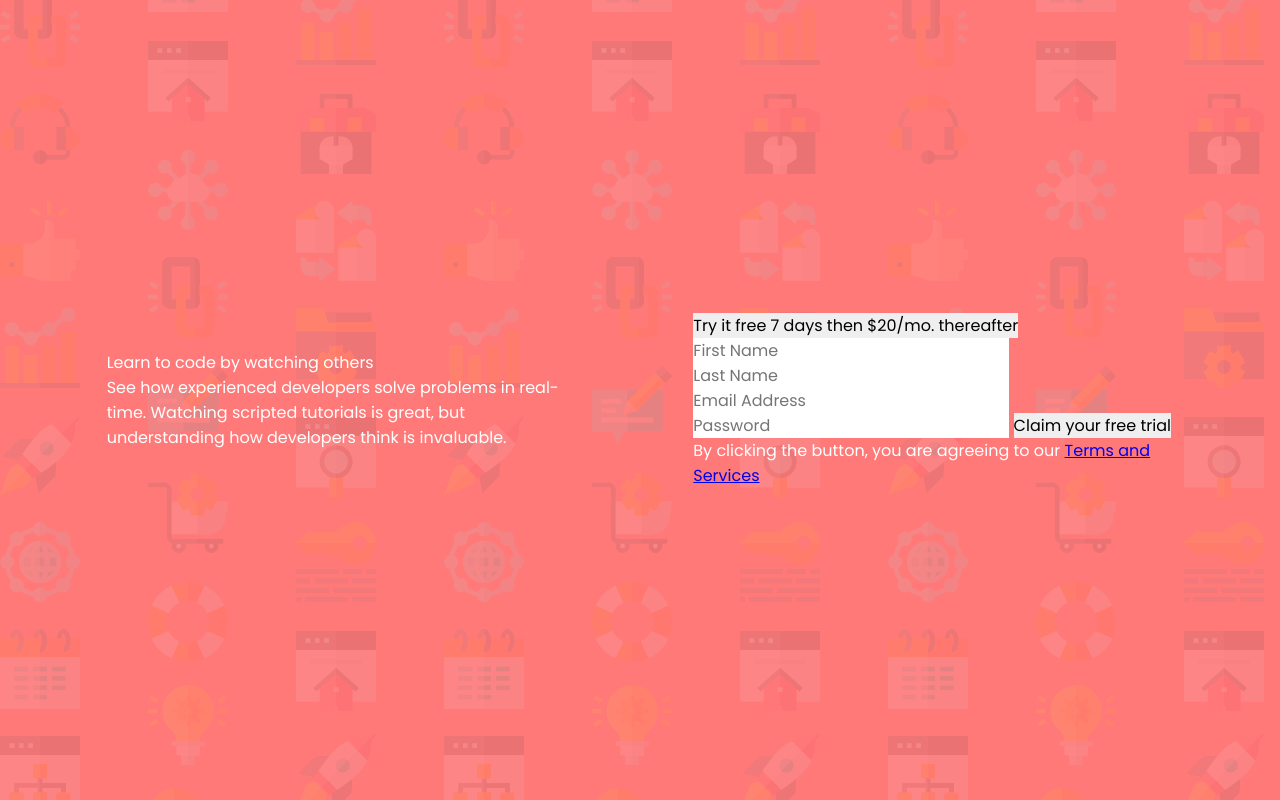
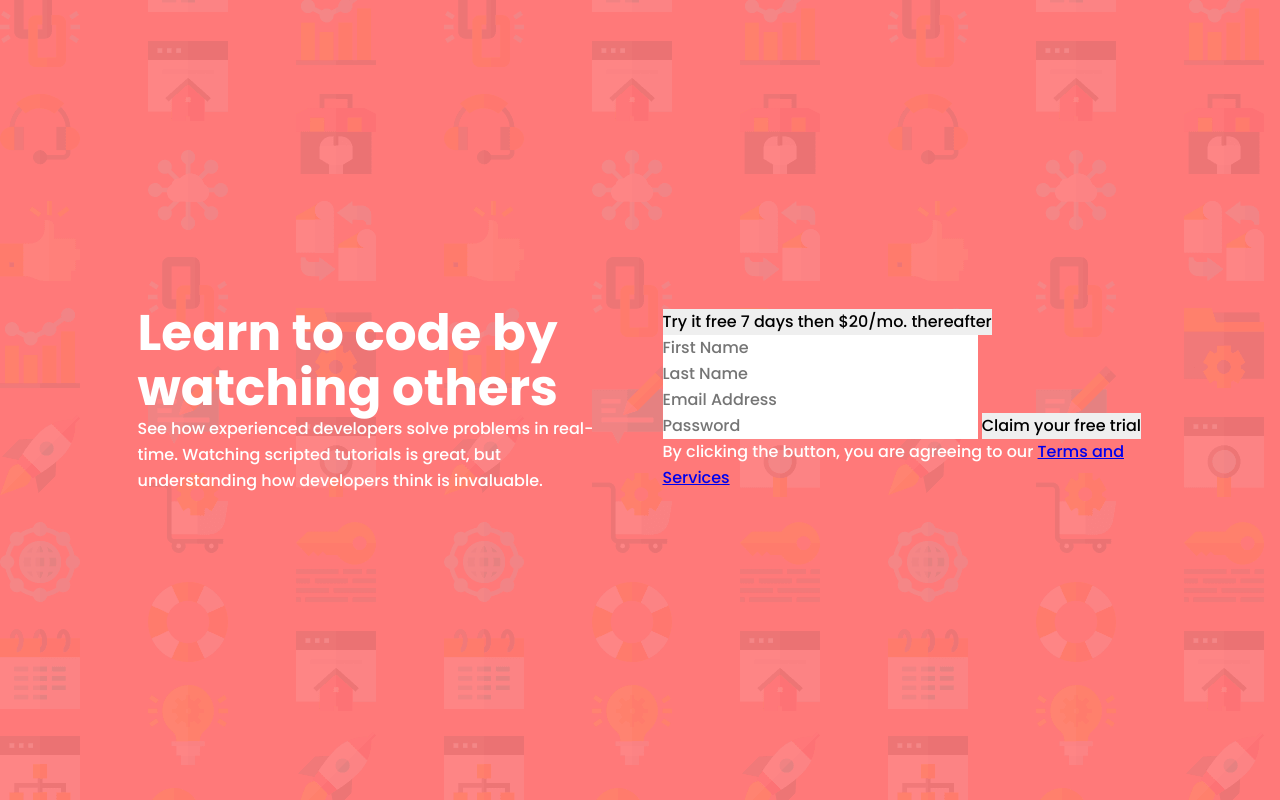
Before and after one commit to norman02/intro-sign-up-form, a plain HTML site: page index.html in a window 1280 px wide. Drawn offline with Linux system fonts and the light colour scheme.

Commit message:
style header

```diff
--- a/css/style.css
+++ b/css/style.css
@@ -24,16 +24,28 @@ body {
     font-family: 'Poppins', sans-serif;
     height: 100vh;
     font-size: 1.6rem;
-    font-weight: 400;
+    font-weight: 500;
     color: white;
     background-color: var(--red);
     background-image: url("../images/bg-intro-desktop.png");
     display: flex;
-    justify-content: space-evenly;
+    justify-content: center;
     align-items: center;
+    line-height: 1.625 ;
 }
 
 header,
 main {
     flex-basis: 37.5%;
 }
+
+header {
+    margin-right: 4.5rem;
+}
+
+h1 {
+    font-weight: 700;
+    font-size: 5rem;
+    letter-spacing: -0.52;
+    line-height: 1.1;
+}
```
